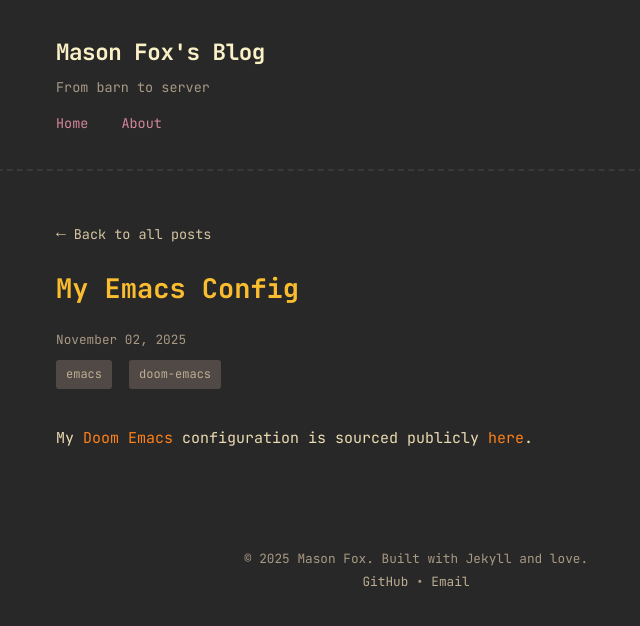
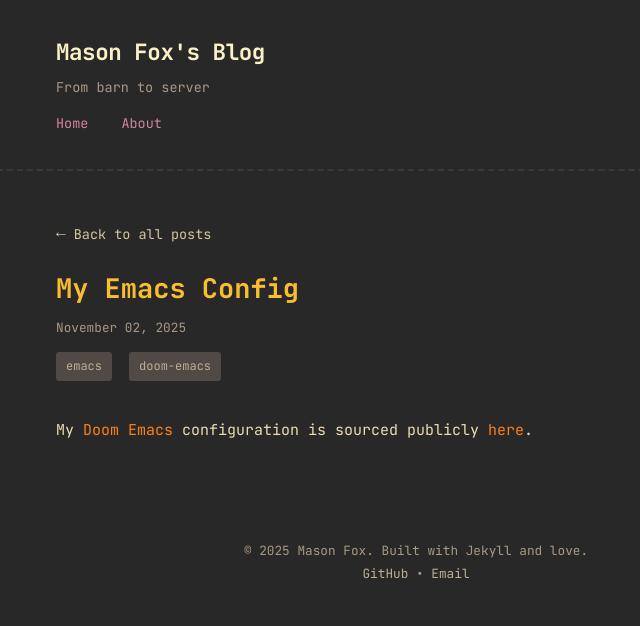
Before and after one commit to masonfox/blog, a Jekyll site: the page built from _posts/2025-11-02-my-emacs-config.md, in a window 1280 px wide. Shown: the top 626 px of the page, without its empty margins (224-864 px from the left). Built offline with Jekyll 4.4.1, drawn with Linux system fonts in a browser that asks for light colours.

Commit message:
post header spacing

```diff
--- a/assets/css/style.css
+++ b/assets/css/style.css
@@ -299,7 +299,7 @@ footer a:hover {
 }
 
 .post-tags {
-  margin-top: 8px;
+  margin-top: .75rem;
 }
 
 .tag {
@@ -331,7 +331,7 @@ footer a:hover {
   border: none;
   margin-top: 0;
   font-size: 1.8em;
-  margin-bottom: 1rem;
+  margin-bottom: .25rem;
   color: var(--yellow)
 }
 
```
